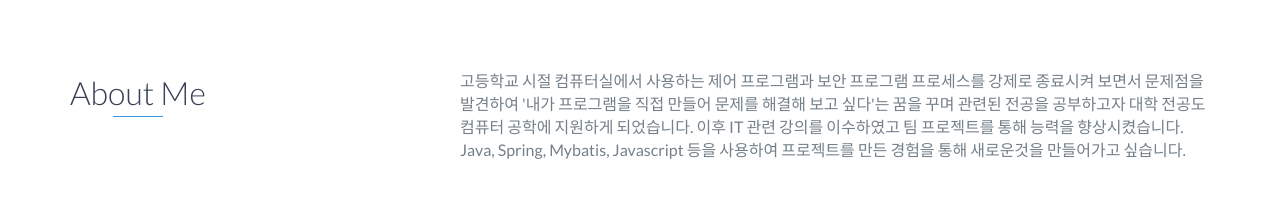
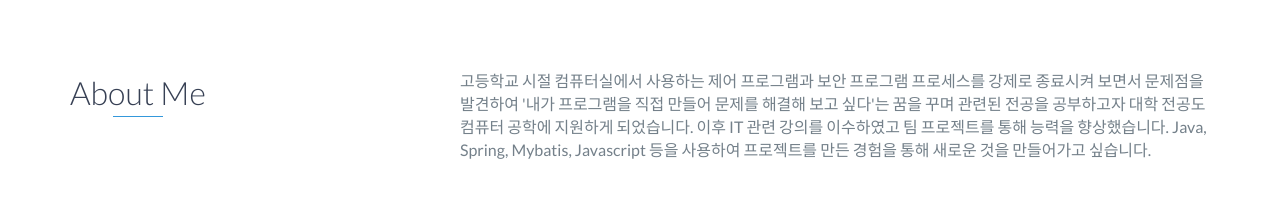
Before and after one commit to 8760hour/8760hour.github.io, a website: page index.html in a window 1280 px wide. Shown: the part 805-1016 px from the top of the page. Drawn offline with nearby package versions, Linux system fonts and the light colour scheme.

Commit message:
Update index.html

```diff
--- a/index.html
+++ b/index.html
@@ -70,8 +70,8 @@
                 <div class="col-md-8">
                     <p>
                         고등학교 시절 컴퓨터실에서 사용하는 제어 프로그램과 보안 프로그램 프로세스를 강제로 종료시켜 보면서 문제점을 발견하여 '내가 프로그램을 직접 만들어 문제를 해결해 보고 싶다'는 꿈을 꾸며 관련된 전공을 공부하고자 대학 전공도 컴퓨터 공학에 지원하게 되었습니다.
-						이후 IT 관련 강의를 이수하였고 팀 프로젝트를 통해 능력을 향상시켰습니다.
-						Java, Spring, Mybatis, Javascript 등을 사용하여 프로젝트를 만든 경험을 통해 새로운것을 만들어가고 싶습니다.
+						이후 IT 관련 강의를 이수하였고 팀 프로젝트를 통해 능력을 향상했습니다.
+						Java, Spring, Mybatis, Javascript 등을 사용하여 프로젝트를 만든 경험을 통해 새로운 것을 만들어가고 싶습니다.
                     </p>
                 </div>
             </div>
```
